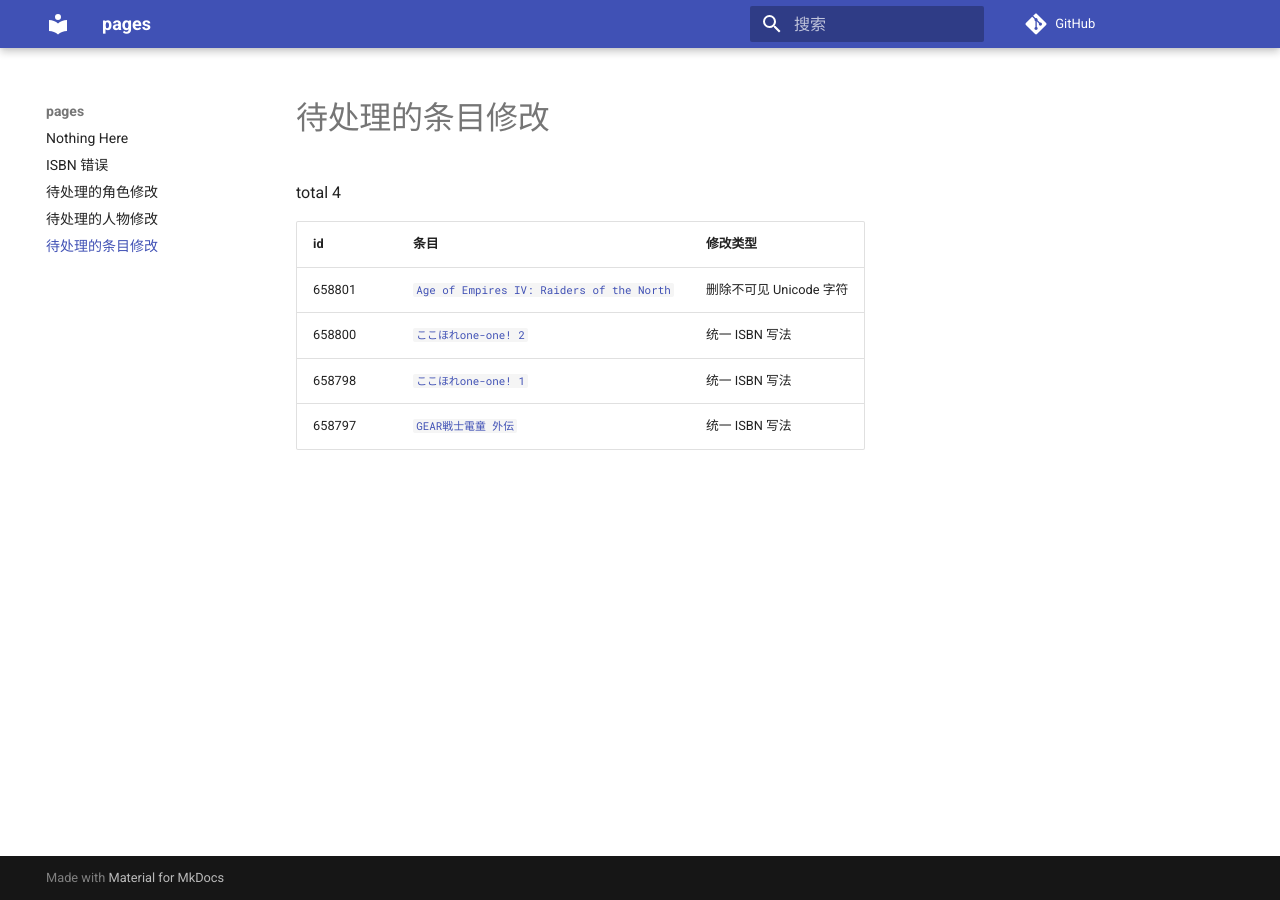
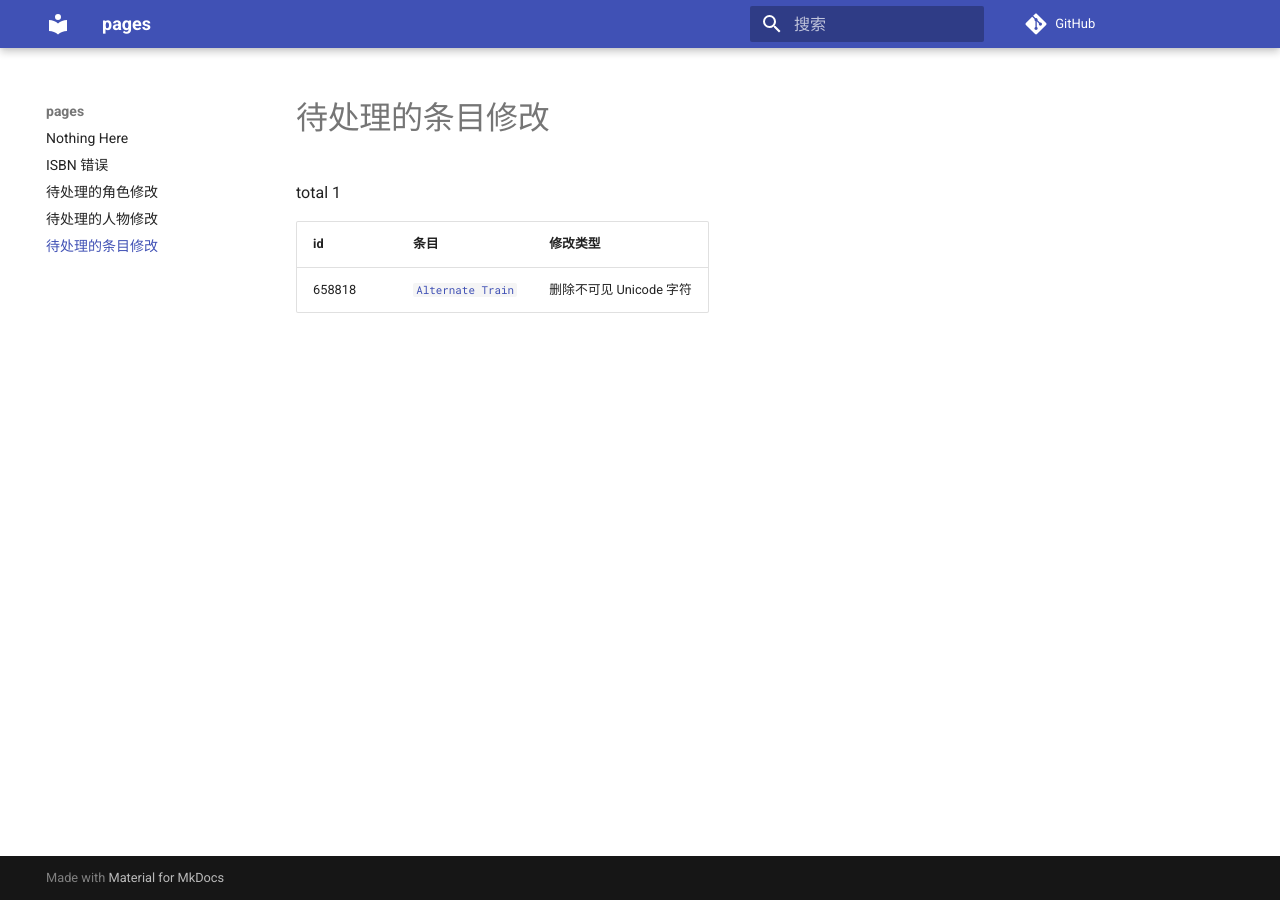
Before and after one commit to trim21/bangumi-pages, an MkDocs documentation site: the page built from docs/pending-subject-changes.md, in a window 1280 px wide. Built offline with MkDocs 1.6.1 and Material for MkDocs 9.7.7, drawn with Linux system fonts in a browser that asks for light colours; comment, search, counter and statistics services are not loaded.

Commit message:
update pending-changes.md

```diff
--- a/docs/pending-subject-changes.md
+++ b/docs/pending-subject-changes.md
@@ -1,10 +1,7 @@
 # 待处理的条目修改
 
-total 4
+total 1
 
 | id | 条目 | 修改类型 |
 | --- | --- | --- |
-| 658801 | [`Age of Empires IV: Raiders of the North`](https://bgm.tv/subject/658801) | 删除不可见 Unicode 字符 |
-| 658800 | [`ここほれone-one! 2`](https://bgm.tv/subject/658800) | 统一 ISBN 写法 |
-| 658798 | [`ここほれone-one! 1`](https://bgm.tv/subject/658798) | 统一 ISBN 写法 |
-| 658797 | [`GEAR戦士電童 外伝`](https://bgm.tv/subject/658797) | 统一 ISBN 写法 |
+| 658818 | [`Alternate Train`](https://bgm.tv/subject/658818) | 删除不可见 Unicode 字符 |
```
